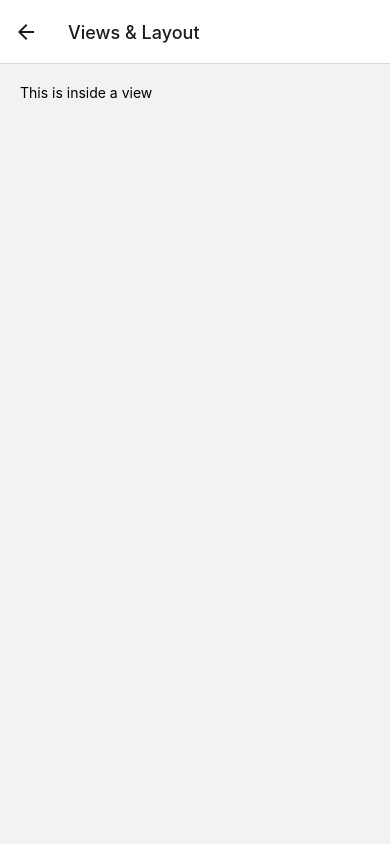
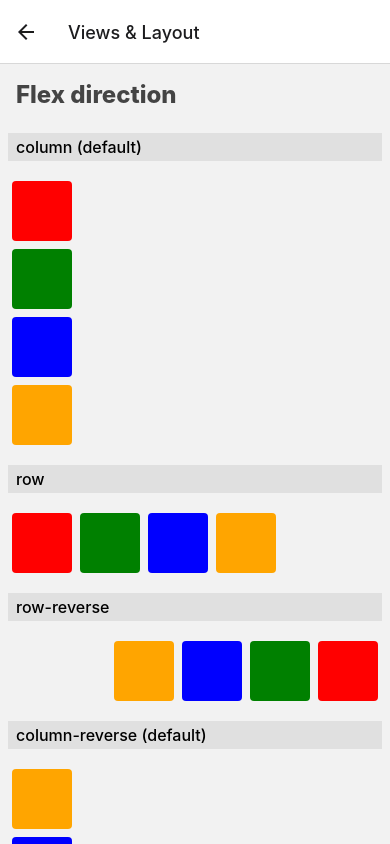
Before and after one commit to mouselangelo/RNComponentsDemo, a React Native app: screen /views in a window 390 px wide. Built offline with nearby package versions, Linux system fonts and the light colour scheme.

Commit message:
Views & Layout

```diff
--- a/views/ViewsScreen.tsx
+++ b/views/ViewsScreen.tsx
@@ -1,18 +1,131 @@
-import React from "react";
-import { StyleSheet, Text, View } from "react-native";
+import React, { Fragment } from "react";
+import { SafeAreaView, ScrollView, StyleSheet, Text, View } from "react-native";
+
+const Boxes = () => {
+  return (
+    <Fragment>
+      <View style={[styles.box, styles.red]}></View>
+      <View style={[styles.box, styles.green]}></View>
+      <View style={[styles.box, styles.blue]}></View>
+      <View style={[styles.box, styles.orange]}></View>
+    </Fragment>
+  );
+};
 
 const ViewsScreen = () => {
   return (
-    <View style={styles.container}>
-      <Text>This is inside a view</Text>
-    </View>
+    <SafeAreaView style={{ flex: 1 }}>
+      <ScrollView style={styles.container}>
+        <View>
+          <Text style={styles.sectionTitle}>Flex direction</Text>
+
+          <View style={styles.section}>
+            <Text style={styles.text}>column (default)</Text>
+            <View>
+              <Boxes />
+            </View>
+
+            <Text style={styles.text}>row</Text>
+            <View style={{ flexDirection: "row" }}>
+              <Boxes />
+            </View>
+
+            <Text style={styles.text}>row-reverse</Text>
+            <View style={{ flexDirection: "row-reverse" }}>
+              <Boxes />
+            </View>
+
+            <Text style={styles.text}>column-reverse (default)</Text>
+            <View style={{ flexDirection: "column-reverse" }}>
+              <Boxes />
+            </View>
+          </View>
+
+          <Text style={styles.sectionTitle}>Justify Content</Text>
+
+          <View style={styles.section}>
+            <Text style={styles.text}>center</Text>
+            <View style={{ flexDirection: "row", justifyContent: "center" }}>
+              <Boxes />
+            </View>
+
+            <Text style={styles.text}>space-evenly</Text>
+            <View
+              style={{
+                flexDirection: "row",
+                justifyContent: "space-evenly",
+              }}>
+              <Boxes />
+            </View>
+
+            <Text style={styles.text}>space-around</Text>
+            <View
+              style={{
+                flexDirection: "row",
+                justifyContent: "space-around",
+              }}>
+              <Boxes />
+            </View>
+
+            <Text style={styles.text}>space-between</Text>
+            <View
+              style={{
+                flexDirection: "row",
+                justifyContent: "space-between",
+              }}>
+              <Boxes />
+            </View>
+          </View>
+        </View>
+      </ScrollView>
+    </SafeAreaView>
   );
 };
 
 const styles = StyleSheet.create({
   container: {
     flex: 1,
-    padding: 20,
+  },
+  sectionTitle: {
+    fontSize: 24,
+    fontWeight: "800",
+    paddingHorizontal: 16,
+    color: "#444",
+    marginTop: 16,
+  },
+  section: {
+    padding: 8,
+    paddingBottom: 32,
+    marginBottom: 16,
+    borderColor: "#ccc",
+    borderBottomWidth: 1,
+  },
+  text: {
+    fontSize: 16,
+    fontWeight: "500",
+    paddingHorizontal: 8,
+    paddingVertical: 4,
+    backgroundColor: "#e0e0e0",
+    marginVertical: 16,
+  },
+  box: {
+    width: 60,
+    height: 60,
+    backgroundColor: "red",
+    margin: 4,
+    borderRadius: 4,
+  },
+  red: {
+    backgroundColor: "red",
+  },
+  green: {
+    backgroundColor: "green",
+  },
+  blue: {
+    backgroundColor: "blue",
+  },
+  orange: {
+    backgroundColor: "orange",
   },
 });
 
```
